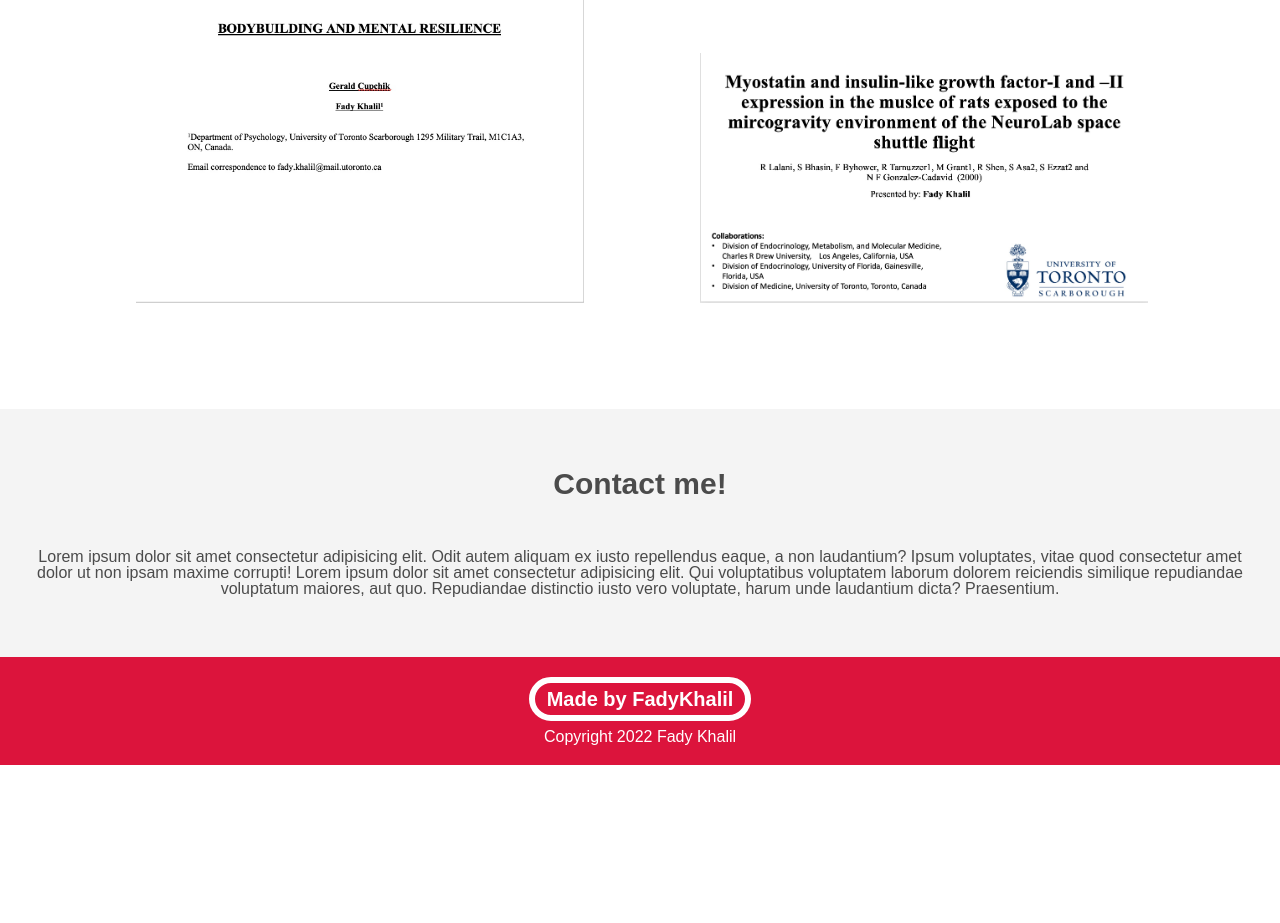
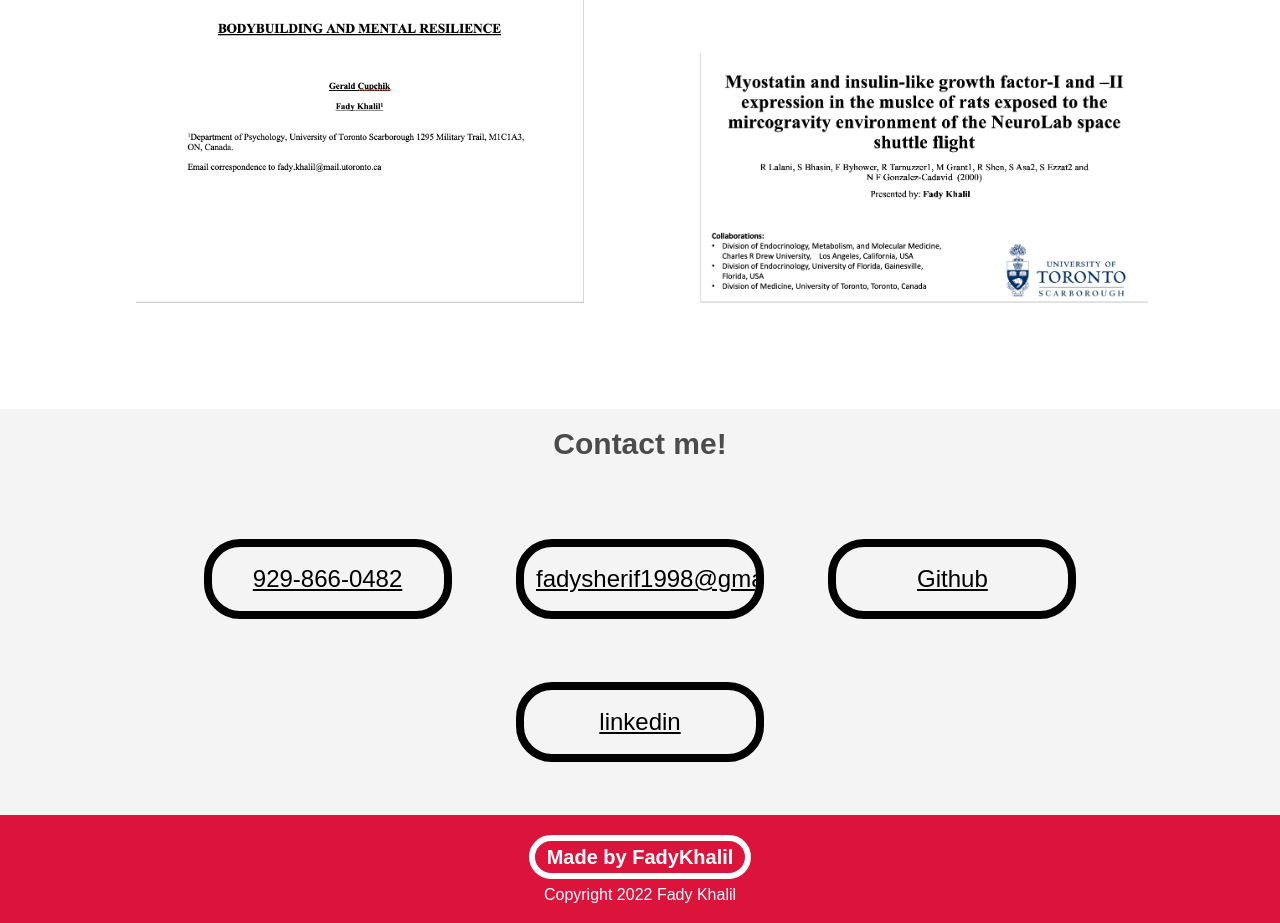
Before and after one commit to Whirlwindraven/Portfolio-, a plain HTML site: page index.html in a window 1280 px wide. Shown: the part 925-1848 px from the top of the page. Before the commit the page ends 1690 px from the top, so only its background shows below. Drawn offline with Linux system fonts and the light colour scheme.

Commit message:
Created a contact me section

```diff
--- a/assets/css/style.css
+++ b/assets/css/style.css
@@ -138,6 +138,36 @@ color: #4b4b4b;
     margin-bottom: 50px;
 }
 
+section.contact {
+    background-color: #f4f4f4;
+    padding: 20px;
+    top: 105px;
+}
+
+section.contact li {
+    width: 20%;
+    display: inline-block;
+    font-size: 24px;
+
+}
+section.contact ul li {
+    text-decoration: none;
+    margin: 30px;
+    display: inline-block;
+    padding: 20px 12px;
+    color: black;
+    border: 8px solid black;
+    border-radius: 36px;
+}
+
+section.contact ul li a {
+    color: black;
+}
+
+section.contact ul li:hover{
+    background-color: crimson;
+}
+
 footer {
     background-color: crimson;
     color: white;
--- a/index.html
+++ b/index.html
@@ -42,7 +42,12 @@
 </main>
 <section class="contact">
     <h2>Contact me!</h2>
-    <p>Lorem ipsum dolor sit amet consectetur adipisicing elit. Odit autem aliquam ex iusto repellendus eaque, a non laudantium? Ipsum voluptates, vitae quod consectetur amet dolor ut non ipsam maxime corrupti! Lorem ipsum dolor sit amet consectetur adipisicing elit. Qui voluptatibus voluptatem laborum dolorem reiciendis similique repudiandae voluptatum maiores, aut quo. Repudiandae distinctio iusto vero voluptate, harum unde laudantium dicta? Praesentium.</p>
+    <ul>
+    <li><a href="#Number">929-866-0482</a></li>
+    <li><a href="#Emial">fadysherif1998@gmail.com</a></li>
+    <li><a href="https://github.com/Whirlwindraven/">Github</a></li>
+    <li><a href="https://www.linkedin.com/in/fady-khalil-721b7b194/">linkedin</a></li>
+    </ul>
 </section>
 
  <footer>
```
